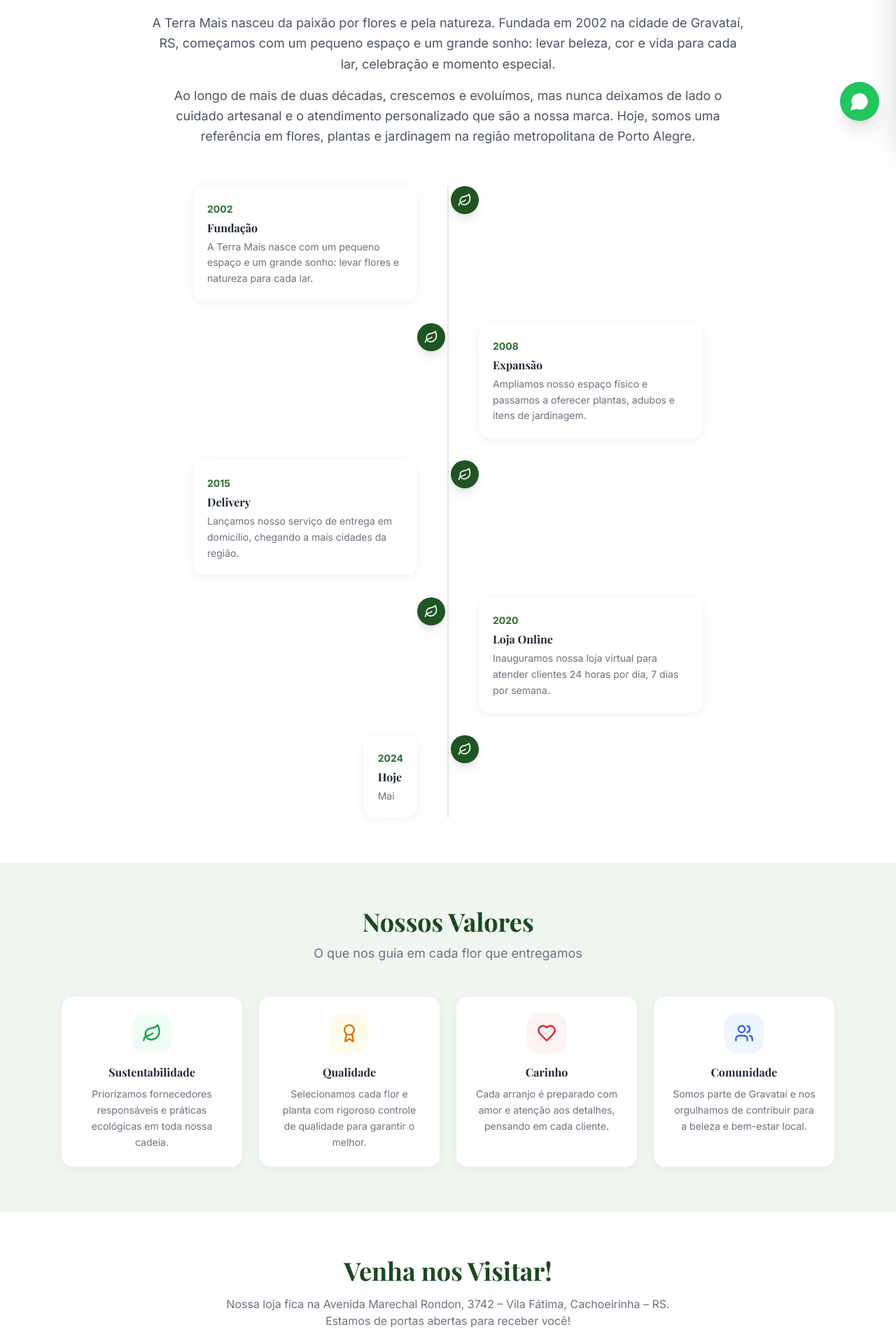
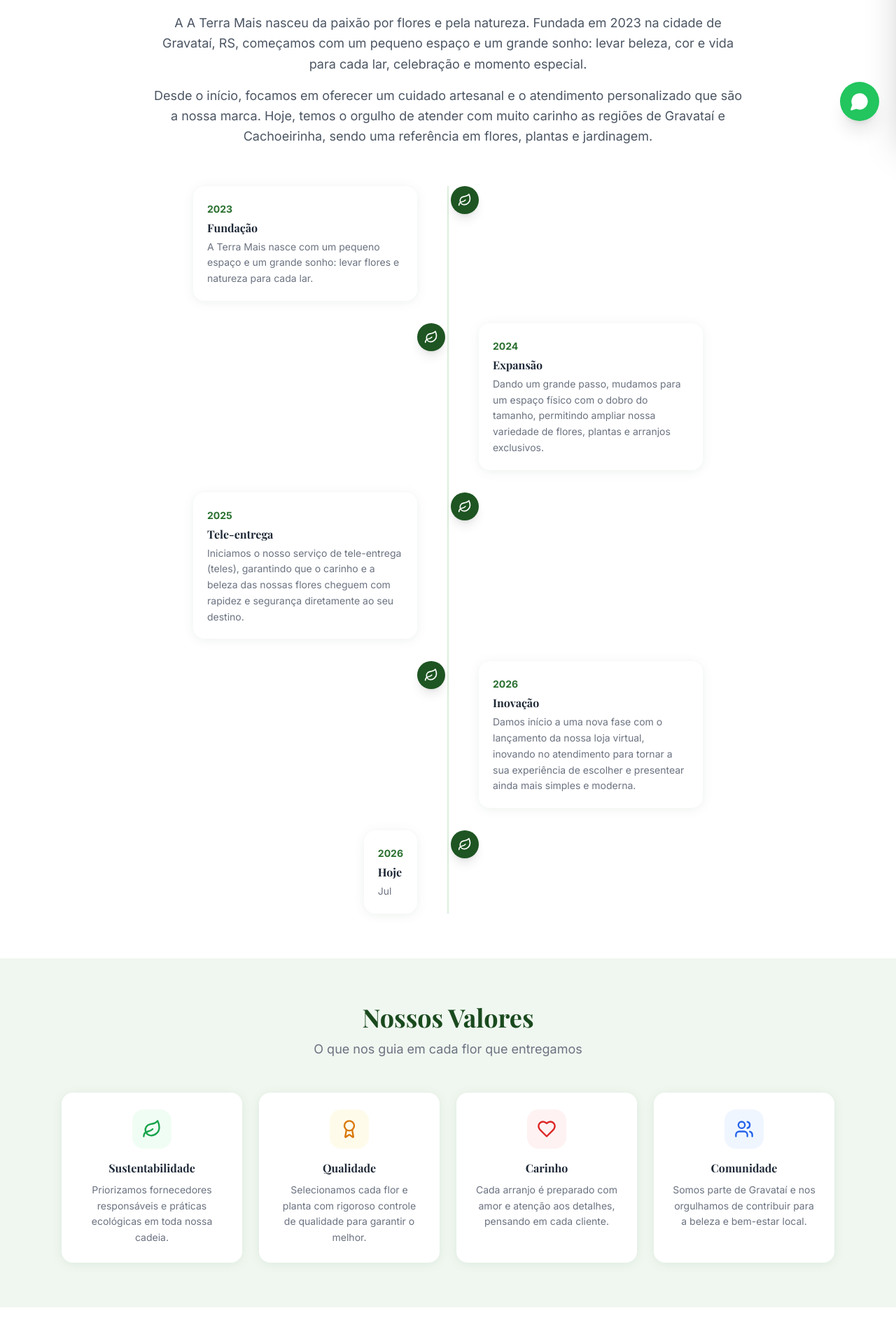
Before and after one commit to ArthurBorba03/terra-mais, a Next.js app: page /sobre in a window 1280 px wide. Shown: the part 603-2520 px from the top of the page at 70% size. Built offline with nearby package versions, Linux system fonts and the light colour scheme; no server answers; a web font is replaced by a local one.

Commit message:
Troca da historia

```diff
--- a/src/app/(store)/sobre/page.tsx
+++ b/src/app/(store)/sobre/page.tsx
@@ -9,11 +9,11 @@ export const metadata: Metadata = {
 }
 
 const milestones = [
-  { year: '2002', title: 'Fundação', desc: 'A Terra Mais nasce com um pequeno espaço e um grande sonho: levar flores e natureza para cada lar.' },
-  { year: '2008', title: 'Expansão', desc: 'Ampliamos nosso espaço físico e passamos a oferecer plantas, adubos e itens de jardinagem.' },
-  { year: '2015', title: 'Delivery', desc: 'Lançamos nosso serviço de entrega em domicílio, chegando a mais cidades da região.' },
-  { year: '2020', title: 'Loja Online', desc: 'Inauguramos nossa loja virtual para atender clientes 24 horas por dia, 7 dias por semana.' },
-  { year: '2024', title: 'Hoje', desc: 'Mai' },
+  { year: '2023', title: 'Fundação', desc: 'A Terra Mais nasce com um pequeno espaço e um grande sonho: levar flores e natureza para cada lar.' },
+  { year: '2024', title: 'Expansão', desc: 'Dando um grande passo, mudamos para um espaço físico com o dobro do tamanho, permitindo ampliar nossa variedade de flores, plantas e arranjos exclusivos.' },
+  { year: '2025', title: 'Tele-entrega', desc: 'Iniciamos o nosso serviço de tele-entrega (teles), garantindo que o carinho e a beleza das nossas flores cheguem com rapidez e segurança diretamente ao seu destino.' },
+  { year: '2026', title: 'Inovação', desc: 'Damos início a uma nova fase com o lançamento da nossa loja virtual, inovando no atendimento para tornar a sua experiência de escolher e presentear ainda mais simples e moderna.' },
+  { year: '2026', title: 'Hoje', desc: 'Jul' },
 ]
 
 const values = [
@@ -50,10 +50,10 @@ export default function SobrePage() {
         <div className="text-center mb-10">
           <h2 className="section-title mb-4">Nossa História</h2>
           <p className="text-gray-600 leading-relaxed text-lg">
-            A Terra Mais nasceu da paixão por flores e pela natureza. Fundada em 2002 na cidade de Gravataí, RS, começamos com um pequeno espaço e um grande sonho: levar beleza, cor e vida para cada lar, celebração e momento especial.
+            A A Terra Mais nasceu da paixão por flores e pela natureza. Fundada em 2023 na cidade de Gravataí, RS, começamos com um pequeno espaço e um grande sonho: levar beleza, cor e vida para cada lar, celebração e momento especial.
           </p>
           <p className="text-gray-600 leading-relaxed text-lg mt-4">
-            Ao longo de mais de duas décadas, crescemos e evoluímos, mas nunca deixamos de lado o cuidado artesanal e o atendimento personalizado que são a nossa marca. Hoje, somos uma referência em flores, plantas e jardinagem na região metropolitana de Porto Alegre.
+            Desde o início, focamos em oferecer um cuidado artesanal e o atendimento personalizado que são a nossa marca. Hoje, temos o orgulho de atender com muito carinho as regiões de Gravataí e Cachoeirinha, sendo uma referência em flores, plantas e jardinagem.
           </p>
         </div>
 
@@ -109,7 +109,7 @@ export default function SobrePage() {
         <div className="max-w-2xl mx-auto px-4">
           <h2 className="section-title mb-4">Venha nos Visitar!</h2>
           <p className="text-gray-500 mb-8">
-            Nossa loja fica na Avenida Marechal Rondon, 3742 – Vila Fátima, Cachoeirinha – RS. Estamos de portas abertas para receber você!
+            Nossa loja fica na Avenida Marechal Rondon, 3742 – Vila Fátima, Cachoeiringa – RS. Estamos de portas abertas para receber você!
           </p>
           <div className="flex flex-col sm:flex-row gap-4 justify-center">
             <Link href="/catalogo" className="btn-primary">
```
